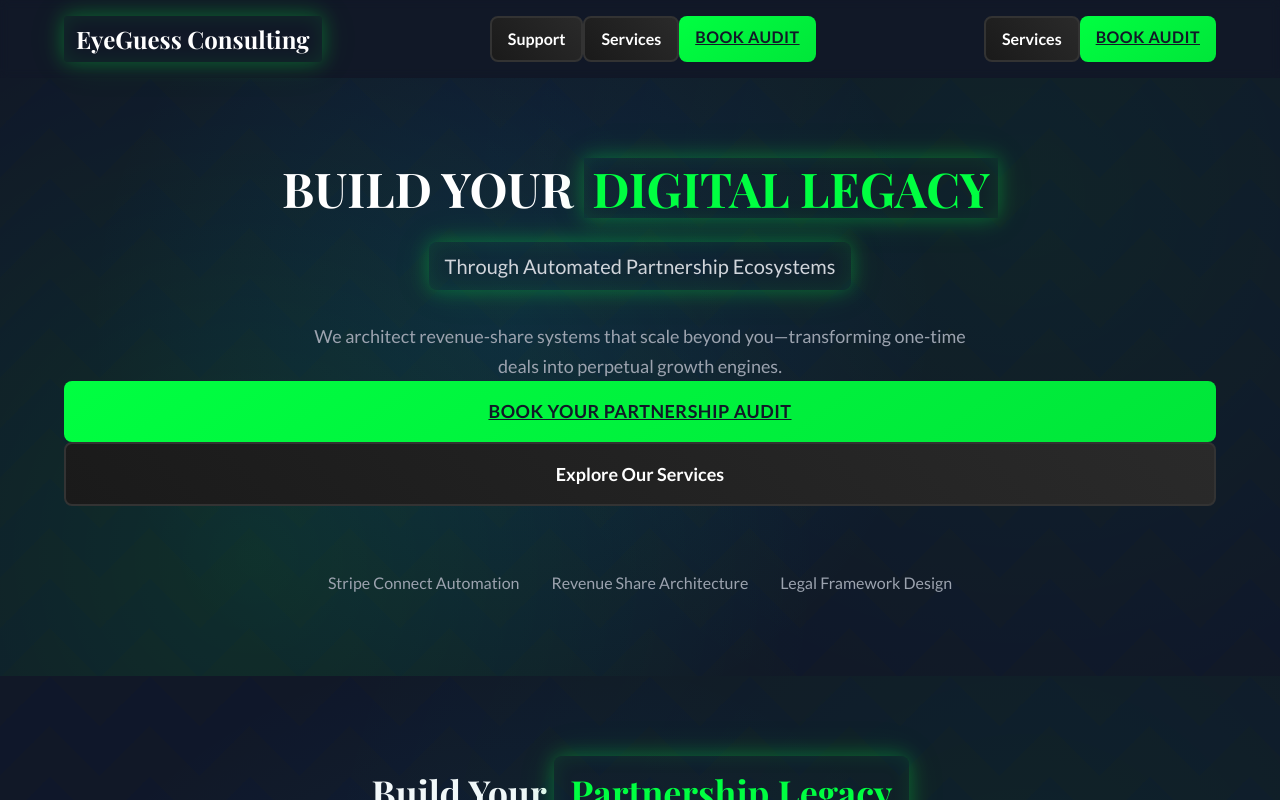
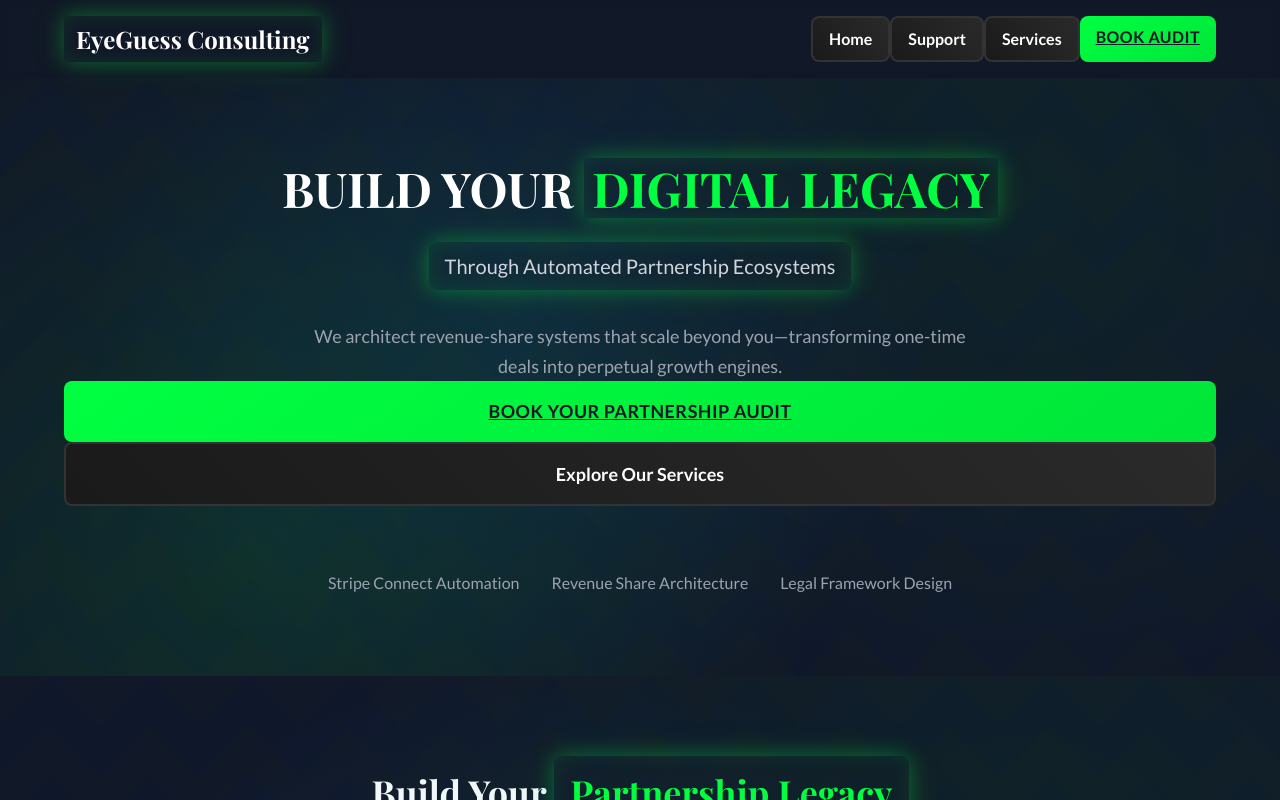
Before and after one commit to eyeguessinfo-dev/eyeguess-website, a Next.js app: page / in a window 1280 px wide. Built offline with nearby package versions, Linux system fonts and the light colour scheme.

Commit message:
Fix navigation: remove duplicates, add Support link, clean up structure

```diff
--- a/components/Header.js
+++ b/components/Header.js
@@ -5,22 +5,17 @@ export default function Header() {
         <div className="text-2xl font-bold font-headline enhanced-glow inline-block px-3 py-1 rounded">
           EyeGuess Consulting
         </div>
-	<nav className="flex gap-4">
-  	  <a href="/support" className="secondary-btn px-4 py-2 rounded-lg">
-    	    Support
-  	  </a>
-  	<a href="#services" className="secondary-btn px-4 py-2 rounded-lg">
-    	    Services
-  	  </a>
-  	  <a href="/support" className="cta-glow px-4 py-2 rounded-lg font-bold">
-    	    Book Audit
-  	  </a>
-	</nav>
         <nav className="flex gap-4">
-          <a href="#services" className="secondary-btn px-4 py-2 rounded-lg">
+          <a href="/" className="secondary-btn px-4 py-2 rounded-lg text-white">
+            Home
+          </a>
+          <a href="/support" className="secondary-btn px-4 py-2 rounded-lg text-white">
+            Support
+          </a>
+          <a href="#services" className="secondary-btn px-4 py-2 rounded-lg text-white">
             Services
           </a>
-          <a href="#audit" className="cta-glow px-4 py-2 rounded-lg font-bold">
+          <a href="/support" className="cta-glow px-4 py-2 rounded-lg font-bold text-white">
             Book Audit
           </a>
         </nav>
```
